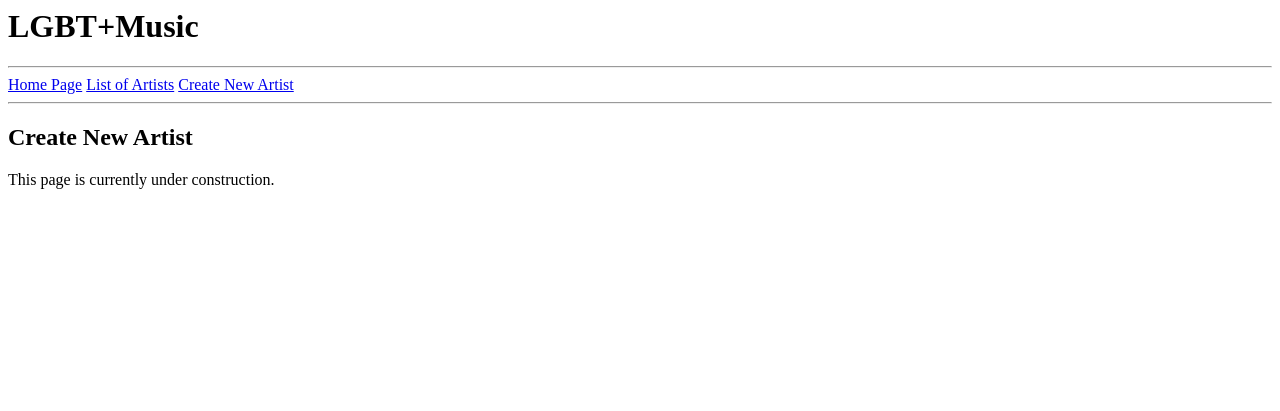
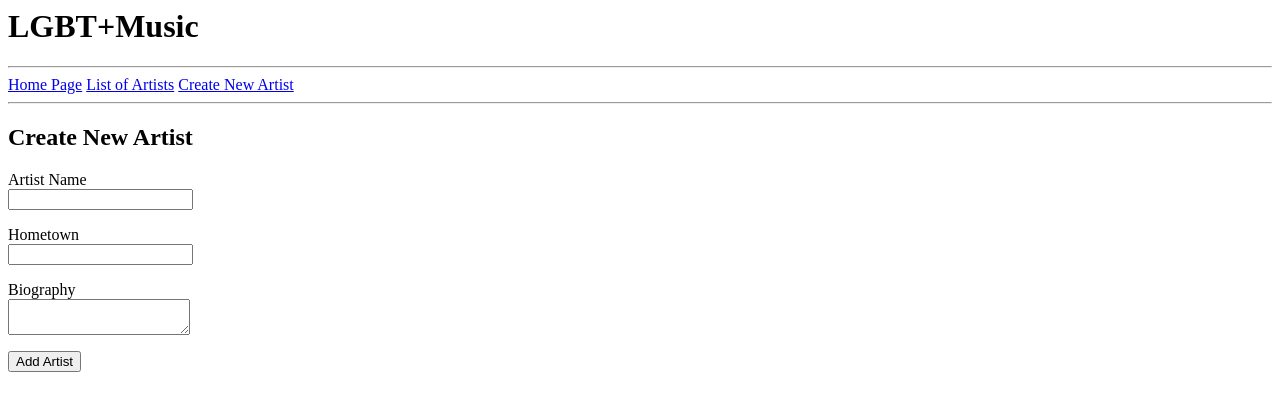
Before and after one commit to klpolley/lgbt_music, a Flask app: page /new_artist in a window 1280 px wide. Shown: the top 411 px of the page. Run offline with Flask 2, Linux system fonts and the light colour scheme.

Commit message:
starting lab 3

```diff
--- a/app/__init__.py
+++ b/app/__init__.py
@@ -1,5 +1,7 @@
 from flask import Flask
+from config import Config
 
 app = Flask(__name__)
+app.config.from_object(Config)
 
 from app import routes
--- /dev/null
+++ b/app/forms.py
@@ -0,0 +1,9 @@
+from flask_wtf import FlaskForm
+from wtforms import StringField, TextAreaField, SubmitField
+from wtforms.validators import DataRequired
+
+class NewArtistForm(FlaskForm):
+    name = StringField('Artist Name', validators=[DataRequired()])
+    hometown = StringField('Hometown', validators=[DataRequired()])
+    bio = TextAreaField('Biography', validators=[DataRequired()])
+    submit = SubmitField('Add Artist')
--- a/app/routes.py
+++ b/app/routes.py
@@ -1,5 +1,6 @@
-from flask import render_template
+from flask import render_template, flash, redirect, url_for
 from app import app
+from app.forms import NewArtistForm
 
 @app.route('/')
 @app.route('/index')
@@ -18,9 +19,13 @@ def list_artists():
     return render_template('list.html', title='Artist List', artists=artists)
 
 
-@app.route('/new_artist')
+@app.route('/new_artist', methods=['GET', 'POST'])
 def new_artist():
-    return render_template('new.html', title='New Artist')
+    form = NewArtistForm()
+    if form.validate_on_submit():
+        flash('Artist Added!')
+        return redirect(url_for('index'))
+    return render_template('new.html', title='New Artist', form=form)
 
 @app.route('/artist_page')
 def artist_page():
--- a/app/templates/base.html
+++ b/app/templates/base.html
@@ -13,11 +13,18 @@
     <h1>LGBT+Music</h1>
     <hr/>
     <div>
-        <a href="/index">Home Page</a>
-        <a href="/list_artists">List of Artists</a>
-        <a href="/new_artist">Create New Artist</a>
+        <a href="{{ url_for("index") }}">Home Page</a>
+        <a href="{{ url_for("list_artists") }}">List of Artists</a>
+        <a href="{{ url_for("new_artist") }}">Create New Artist</a>
     </div>
     <hr/>
+    {% with messages = get_flashed_messages() %}
+        {% if messages %}
+            {% for message in messages %}
+                <p style="background-color: greenyellow;">{{ message }}</p>
+            {% endfor %}
+        {% endif %}
+    {% endwith %}
 
     {% block content %}{% endblock %}
 
--- a/app/templates/list.html
+++ b/app/templates/list.html
@@ -6,7 +6,7 @@
 
     <ul>
         {% for artist in artists %}
-            <li><a href="/artist_page">{{ artist.name }}</a></li>
+            <li><a href="{{ url_for('artist_page') }}">{{ artist.name }}</a></li>
         {% endfor %}
     </ul>
 
--- a/app/templates/new.html
+++ b/app/templates/new.html
@@ -3,6 +3,38 @@
 {% block content %}
 
     <h2>Create New Artist</h2>
-    <p>This page is currently under construction.</p>
+
+     <form action="" method="post" novalidate>
+
+        {{ form.hidden_tag() }} <!-- protects form against attack -->
+
+        <p>
+            {{ form.name.label }}<br/>
+            {{ form.name() }}<br/>
+            {% for error in form.name.errors %}
+                <span style="color: red;">{{ error }}</span>
+            {% endfor %}
+        </p>
+
+        <p>
+            {{ form.hometown.label }}<br/>
+            {{ form.hometown() }}<br/>
+            {% for error in form.hometown.errors %}
+                <span style="color: red;">{{ error }}</span>
+            {% endfor %}
+        </p>
+
+        <p>
+            {{ form.bio.label }}<br/>
+            {{ form.bio() }}<br/>
+            {% for error in form.bio.errors %}
+                <span style="color: red;">{{ error }}</span>
+            {% endfor %}
+        </p>
+
+        <p>{{ form.submit() }}</p>
+
+
+    </form>
 
 {% endblock %}
--- /dev/null
+++ b/config.py
@@ -0,0 +1,4 @@
+import os
+
+class Config(object):
+    SECRET_KEY = os.environ.get('SECRET_KEY') or 'this-is-a-very-secret-key'
```
